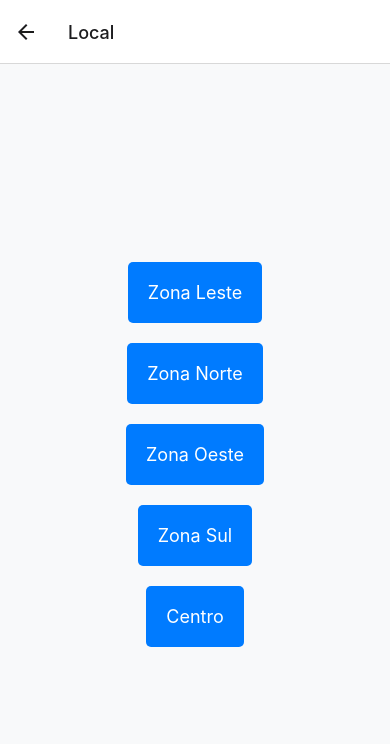
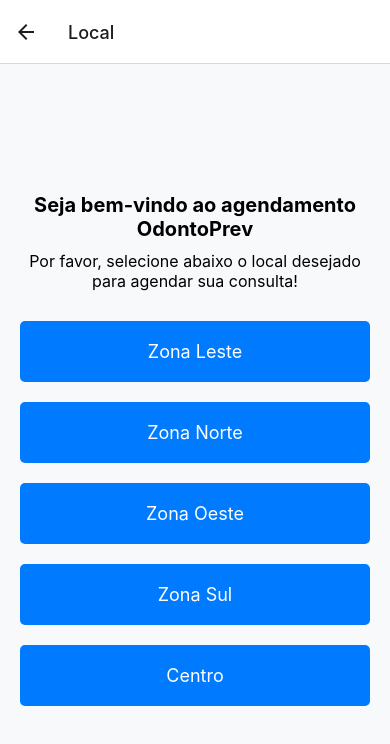
Before and after one commit to luccabasto/odontogenda, a React Native app: screen /Local in a window 390 px wide. Shown: the top 744 px of the page. Built offline with nearby package versions, Linux system fonts and the light colour scheme; what native-base would draw is missing.

Commit message:
ajustando css das páginas local e login

```diff
--- a/db.json
+++ b/db.json
@@ -40,6 +40,16 @@
       "email": "erick@erick.com",
       "telefone": "(11) 98756-5214",
       "password": "12345"
+    },
+    {
+      "id": "1727912369861",
+      "nomeCompleto": "Leandro Carvalho",
+      "username": "leandrocv",
+      "cpf": "48562215565",
+      "dataNascimento": "1998-10-12",
+      "email": "leandrocv@gmail.com",
+      "telefone": "(11) 95486-2158",
+      "password": "leandro123"
     }
   ]
 }
--- a/src/navigation/AppNavigator.tsx
+++ b/src/navigation/AppNavigator.tsx
@@ -3,7 +3,7 @@
 import { NavigationContainer } from '@react-navigation/native';
 import LoginScreen from '../pages/LoginScreen';
 import CadastroScreen from '../pages/CadastroScreen';
-import DentistaScreen from '../pages/LocalScreen';
+import LocalScreen from '../pages/LocalScreen';
 
 const Stack = createStackNavigator();
 
@@ -26,7 +26,7 @@
         {/* Tela de Locais */}
         <Stack.Screen
           name="Local"
-          component={DentistaScreen}
+          component={LocalScreen}
           options={{ title: 'Local' }}
         />
       </Stack.Navigator>
--- a/src/pages/LocalScreen.tsx
+++ b/src/pages/LocalScreen.tsx
@@ -1,9 +1,16 @@
 import React from 'react';
 import { View, Text, TouchableOpacity, StyleSheet } from 'react-native';
 
-const DentistaScreen: React.FC = () => {
+const LocalScreen: React.FC = () => {
   return (
     <View style={styles.container}>
+      <Text style={styles.welcomeText}>
+        Seja bem-vindo ao agendamento OdontoPrev
+      </Text>
+      <Text style={styles.instructionsText}>
+        Por favor, selecione abaixo o local desejado para agendar sua consulta!
+      </Text>
+
       <TouchableOpacity style={styles.button}>
         <Text style={styles.text}>Zona Leste</Text>
       </TouchableOpacity>
@@ -29,12 +36,26 @@
     justifyContent: 'center',
     alignItems: 'center',
     backgroundColor: '#f8f9fa',
+    padding: 20, // Adicionando um pouco de padding
+  },
+  welcomeText: {
+    fontSize: 20,
+    fontWeight: 'bold',
+    marginBottom: 10,
+    textAlign: 'center',
+  },
+  instructionsText: {
+    fontSize: 16,
+    marginBottom: 20,
+    textAlign: 'center',
   },
   button: {
     backgroundColor: '#007bff',
     padding: 20,
     margin: 10,
     borderRadius: 5,
+    width: '100%', // Fazendo os botões ocuparem toda a largura disponível
+    alignItems: 'center',
   },
   text: {
     color: 'white',
@@ -42,4 +63,4 @@
   },
 });
 
-export default DentistaScreen;
+export default LocalScreen;
--- a/src/pages/LoginScreen.tsx
+++ b/src/pages/LoginScreen.tsx
@@ -1,5 +1,5 @@
 import React, { useState } from 'react';
-import { View, TextInput, Button, Text } from 'react-native';
+import { View, TextInput, Button, Text, StyleSheet } from 'react-native';
 import { useNavigation, NavigationProp } from '@react-navigation/native';
 
 const LoginScreen: React.FC = () => {
@@ -18,7 +18,7 @@
       );
 
       if (usuarioValido) {
-        navigation.navigate('Dentista'); // Navega para a tela de Dentistas
+        navigation.navigate('Local');
       } else {
         setError('Credenciais inválidas.');
       }
@@ -28,25 +28,55 @@
   };
 
   return (
-    <View>
+    <View style={styles.container}>
+      <Text style={styles.title}>Login</Text>
       <TextInput
         placeholder="Nome de Usuário"
         value={username}
         onChangeText={setUsername}
-        style={{ marginBottom: 10 }}
+        style={styles.input}
       />
       <TextInput
         placeholder="Senha"
         value={password}
         onChangeText={setPassword}
         secureTextEntry
-        style={{ marginBottom: 10 }}
+        style={styles.input}
       />
       <Button title="Login" onPress={handleLogin} />
-      {error && <Text style={{ color: 'red' }}>{error}</Text>}
+      {error && <Text style={styles.errorText}>{error}</Text>}
+      <br/>
       <Button title="Cadastre-se" onPress={() => navigation.navigate('Cadastro')} />
     </View>
   );
 };
 
+const styles = StyleSheet.create({
+  container: {
+    flex: 1,
+    justifyContent: 'center',
+    padding: 20,
+    backgroundColor: '#f9f9f9',
+  },
+  title: {
+    fontSize: 24,
+    textAlign: 'center',
+    marginBottom: 20,
+  },
+  input: {
+    height: 50,
+    borderColor: '#ccc',
+    borderWidth: 1,
+    marginBottom: 15,
+    padding: 10,
+    borderRadius: 5,
+    backgroundColor: '#fff',
+  },
+  errorText: {
+    color: 'red',
+    textAlign: 'center',
+    marginBottom: 10,
+  },
+});
+
 export default LoginScreen;
```
Also changed, not shown: assets/imagem1.png (added).
